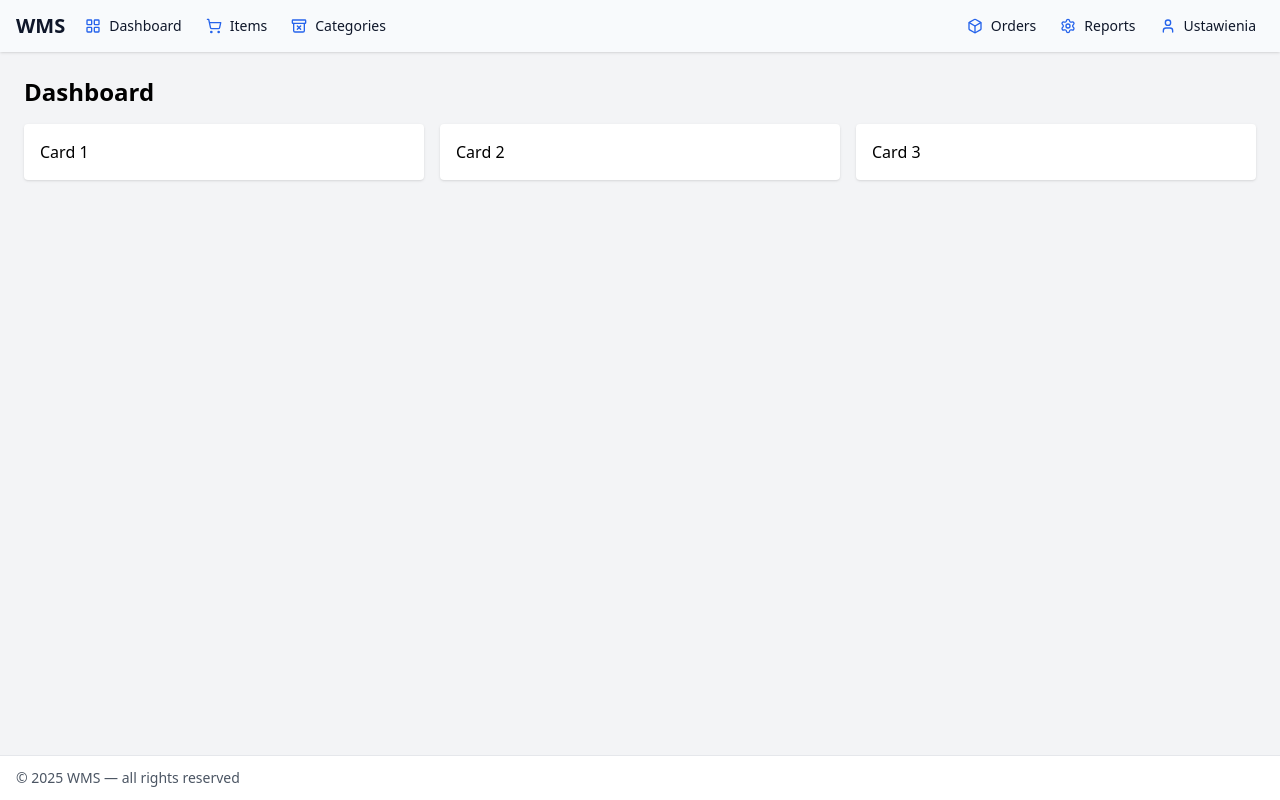
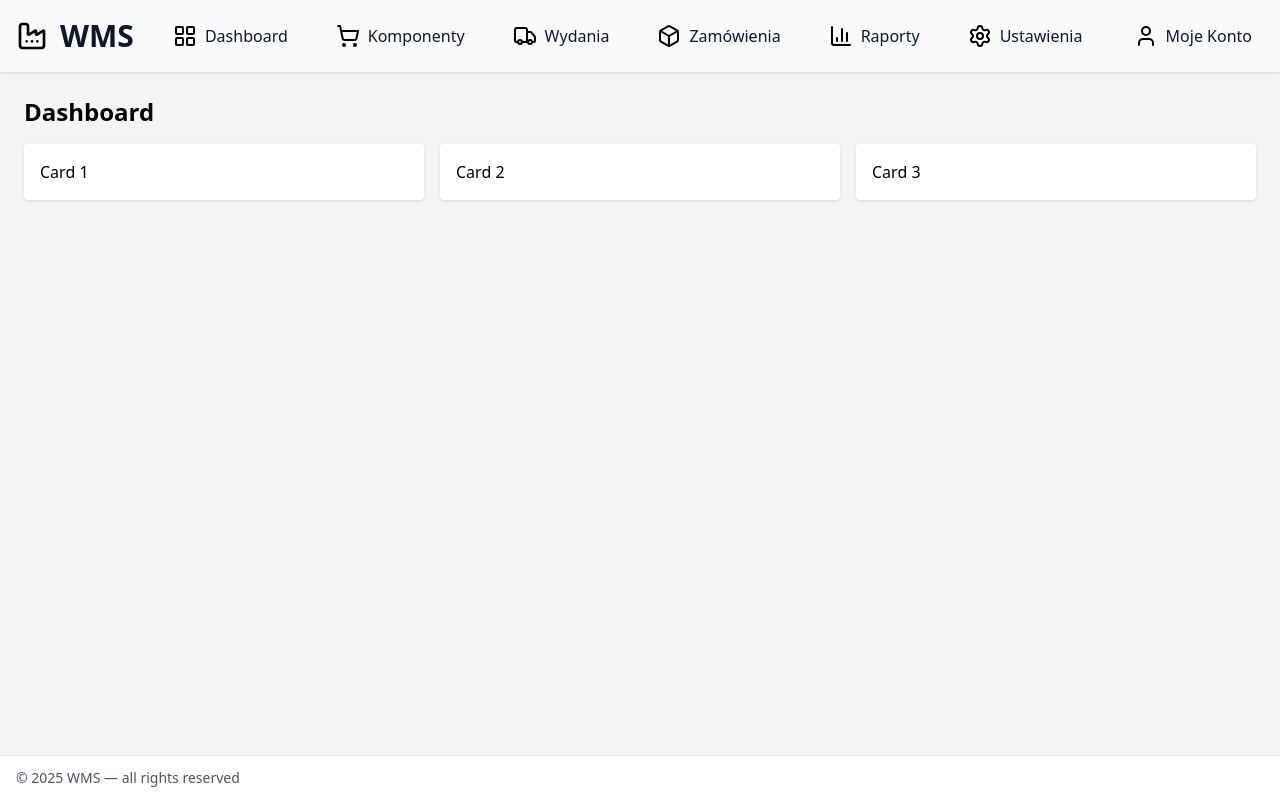
Before and after one commit to JBRKR000/WMS, a React (Vite) app in the folder frontend/: page /main in a window 1280 px wide. Built offline with nearby package versions, Linux system fonts and the light colour scheme.

Commit message:
feat: Enhance Header component with mobile menu support and update HeaderButton styles

```diff
--- a/frontend/src/components/Button.tsx
+++ /dev/null
@@ -1,45 +0,0 @@
-import { type FC } from 'react';
-
-interface ButtonProps {
-  variant?: 'primary' | 'secondary' | 'danger';
-  size?: 'sm' | 'md' | 'lg';
-  children: React.ReactNode;
-  onClick?: () => void;
-  disabled?: boolean;
-}
-
-const Button: FC<ButtonProps> = ({
-  variant = 'primary',
-  size = 'md',
-  children,
-  onClick,
-  disabled = false,
-}) => {
-  const baseClasses = 'font-semibold rounded transition-colors duration-200';
-
-  const variantClasses = {
-    primary: 'bg-blue-500 hover:bg-blue-600 text-white',
-    secondary: 'bg-gray-500 hover:bg-gray-600 text-white',
-    danger: 'bg-red-500 hover:bg-red-600 text-white',
-  };
-
-  const sizeClasses = {
-    sm: 'px-3 py-1 text-sm',
-    md: 'px-4 py-2',
-    lg: 'px-6 py-3 text-lg',
-  };
-
-  const disabledClasses = disabled ? 'opacity-50 cursor-not-allowed' : 'cursor-pointer';
-
-  return (
-    <button
-      onClick={onClick}
-      disabled={disabled}
-      className={`${baseClasses} ${variantClasses[variant]} ${sizeClasses[size]} ${disabledClasses}`}
-    >
-      {children}
-    </button>
-  );
-};
-
-export default Button;
--- a/frontend/src/components/HeaderComponents/Header.tsx
+++ b/frontend/src/components/HeaderComponents/Header.tsx
@@ -1,45 +1,148 @@
-import { type FC } from 'react'
-import { LayoutGrid, Box, ShoppingCart, ArchiveX, Settings, User } from 'lucide-react'
+import { type FC, useState } from 'react'
+import { LayoutGrid, Box, ShoppingCart, TruckIcon, Settings, ChartColumnIcon, Factory, type LucideIcon, ChevronDown, User, Menu, X } from 'lucide-react'
 import HeaderButton from './HeaderButton'
 
+type NavItem = {
+  to?: string
+  icon: LucideIcon
+  label: string
+  onClick?: () => void
+}
+
 const Header: FC = () => {
+  const [isMobileMenuOpen, setIsMobileMenuOpen] = useState(false)
+  const iconSize = 24
+
+  const navItems: NavItem[] = [
+    { to: '/main', icon: LayoutGrid, label: 'Dashboard' },
+    { to: '/main/items', icon: ShoppingCart, label: 'Komponenty' },
+    { to: '/main/categories', icon: TruckIcon, label: 'Wydania' },
+    { to: '/main/orders', icon: Box, label: 'Zamówienia' },
+    { to: '/main/reports', icon: ChartColumnIcon, label: 'Raporty' },
+    { icon: Settings, label: 'Ustawienia', onClick: () => console.log('Settings clicked') }
+  ]
+
   return (
     <header className="shadow bg-[var(--color-surface)]">
-      <div className="container mx-auto px-4 py-3 flex items-center justify-between">
-        <div className="flex items-center gap-3">
-          <h1 className="text-xl font-bold text-[var(--color-text)]">WMS</h1>
-          <nav className="hidden sm:flex items-center gap-2">
-            <HeaderButton to="/main">
-              <LayoutGrid size={16} />
-              <span>Dashboard</span>
-            </HeaderButton>
-            <HeaderButton to="/main/items">
-              <ShoppingCart size={16} />
-              <span>Items</span>
-            </HeaderButton>
-            <HeaderButton to="/main/categories">
-              <ArchiveX size={16} />
-              <span>Categories</span>
-            </HeaderButton>
+      <div className="px-4 py-4">
+        <div className="flex items-center justify-between">
+          {/* Logo i tytuł */}
+          <div className="flex items-center gap-3">
+            <Factory size={32} className="text-[var(--color-primary)]" />
+            <h1 className="text-xl sm:text-2xl lg:text-3xl font-bold text-[var(--color-text)]">WMS</h1>
+          </div>
+
+          {/* Desktop Navigation */}
+          <nav className="hidden lg:flex items-center gap-4 xl:gap-6 group">
+            {navItems.map((item, index) => {
+              const IconComponent = item.icon
+              return (
+                <HeaderButton
+                  key={index}
+                  to={item.to}
+                  onClick={item.onClick}
+                  className="group-hover:opacity-50 hover:!opacity-100 transition-opacity duration-200"
+                >
+                  <IconComponent size={iconSize} />
+                  <span className="hidden xl:inline">{item.label}</span>
+                </HeaderButton>
+              )
+            })}
           </nav>
+
+          {/* Desktop Account + Mobile Menu Button */}
+          <div className="flex items-center gap-2">
+            {/* Desktop Account Button */}
+            <div className="hidden md:flex items-center group">
+              <HeaderButton
+                onClick={() => console.log('Moje Konto clicked')}
+                className="group-hover:opacity-30 hover:!opacity-100 transition-opacity duration-200"
+              >
+                <User size={iconSize} />
+                <span className="hidden lg:inline">Moje Konto</span>
+              </HeaderButton>
+            </div>
+
+            {/* Mobile Menu Button */}
+            <button
+              onClick={() => setIsMobileMenuOpen(!isMobileMenuOpen)}
+              className="lg:hidden p-2 rounded-md hover:bg-gray-100 transition-all duration-200 hover:scale-105"
+            >
+              <div className="relative w-6 h-6">
+                <Menu
+                  size={24}
+                  className={`absolute inset-0 transition-all duration-300 ${
+                    isMobileMenuOpen
+                      ? 'rotate-90 opacity-0 scale-75'
+                      : 'rotate-0 opacity-100 scale-100'
+                  }`}
+                />
+                <X
+                  size={24}
+                  className={`absolute inset-0 transition-all duration-300 ${
+                    isMobileMenuOpen
+                      ? 'rotate-0 opacity-100 scale-100'
+                      : 'rotate-90 opacity-0 scale-75'
+                  }`}
+                />
+              </div>
+            </button>
+          </div>
         </div>
 
-        <div className="flex items-center gap-3">
-          <div className="flex items-center gap-2">
-            <HeaderButton to="/main/orders">
-              <Box size={16} />
-              <span>Orders</span>
-            </HeaderButton>
-
-            <HeaderButton to="/main/reports">
-              <Settings size={16} />
-              <span>Reports</span>
-            </HeaderButton>
-
-            <HeaderButton>
-              <User size={16} />
-              <span>Ustawienia</span>
-            </HeaderButton>
+        {/* Mobile Menu */}
+        <div className={`lg:hidden overflow-hidden transition-all duration-300 ease-in-out ${
+          isMobileMenuOpen ? 'max-h-96 opacity-100' : 'max-h-0 opacity-0'
+        }`}>
+          <div className="mt-4 py-4 border-t border-gray-200">
+            <nav className="flex flex-col gap-2">
+              {navItems.map((item, index) => {
+                const IconComponent = item.icon
+                return (
+                  <div
+                    key={index}
+                    className={`transform transition-all duration-300 ease-out ${
+                      isMobileMenuOpen
+                        ? 'translate-x-0 opacity-100'
+                        : '-translate-x-4 opacity-0'
+                    }`}
+                    style={{ transitionDelay: `${index * 50}ms` }}
+                  >
+                    <HeaderButton
+                      to={item.to}
+                      onClick={() => {
+                        item.onClick?.()
+                        setIsMobileMenuOpen(false)
+                      }}
+                      className="justify-start w-full"
+                    >
+                      <IconComponent size={iconSize} />
+                      <span>{item.label}</span>
+                    </HeaderButton>
+                  </div>
+                )
+              })}
+              {/* Mobile Account Button */}
+              <div
+                className={`transform transition-all duration-300 ease-out ${
+                  isMobileMenuOpen
+                    ? 'translate-x-0 opacity-100'
+                    : '-translate-x-4 opacity-0'
+                }`}
+                style={{ transitionDelay: `${navItems.length * 50}ms` }}
+              >
+                <HeaderButton
+                  onClick={() => {
+                    console.log('Moje Konto clicked')
+                    setIsMobileMenuOpen(false)
+                  }}
+                  className="justify-start w-full md:hidden"
+                >
+                  <User size={iconSize} />
+                  <span>Moje Konto</span>
+                </HeaderButton>
+              </div>
+            </nav>
           </div>
         </div>
       </div>
--- a/frontend/src/components/HeaderComponents/HeaderButton.tsx
+++ b/frontend/src/components/HeaderComponents/HeaderButton.tsx
@@ -10,8 +10,8 @@ type Props = {
 }
 
 const HeaderButton: FC<Props> = ({ to, onClick, icon, children, className = '' }) => {
-  const baseClasses = `inline-flex items-center gap-2 px-2 py-1 rounded-md text-sm font-medium ${className}`
-  const ghostClass = 'bg-transparent hover:bg-[var(--color-surface)]'
+  const baseClasses = `inline-flex items-center gap-2 px-2 sm:px-3 py-1 sm:py-2 rounded-2xl text-sm sm:text-base font-medium transition-colors duration-400 ${className}`
+  const ghostClass = 'bg-transparent hover:bg-gray-200 hover:bg-opacity-80'
   let iconElement = icon
   let textContent = children
 
--- a/frontend/src/index.css
+++ b/frontend/src/index.css
@@ -5,7 +5,7 @@
 @layer base {
   :root {
     /* Color palette (use these variables throughout the app) */
-    --color-primary: #2563eb; /* blue-600 */
+    --color-primary: #000000; /* blue-600 */
     --color-accent: #06b6d4; /* cyan-500 */
     --color-text: #0f172a; /* slate-900 */
     --color-muted: #6b7280; /* gray-500 */
```
